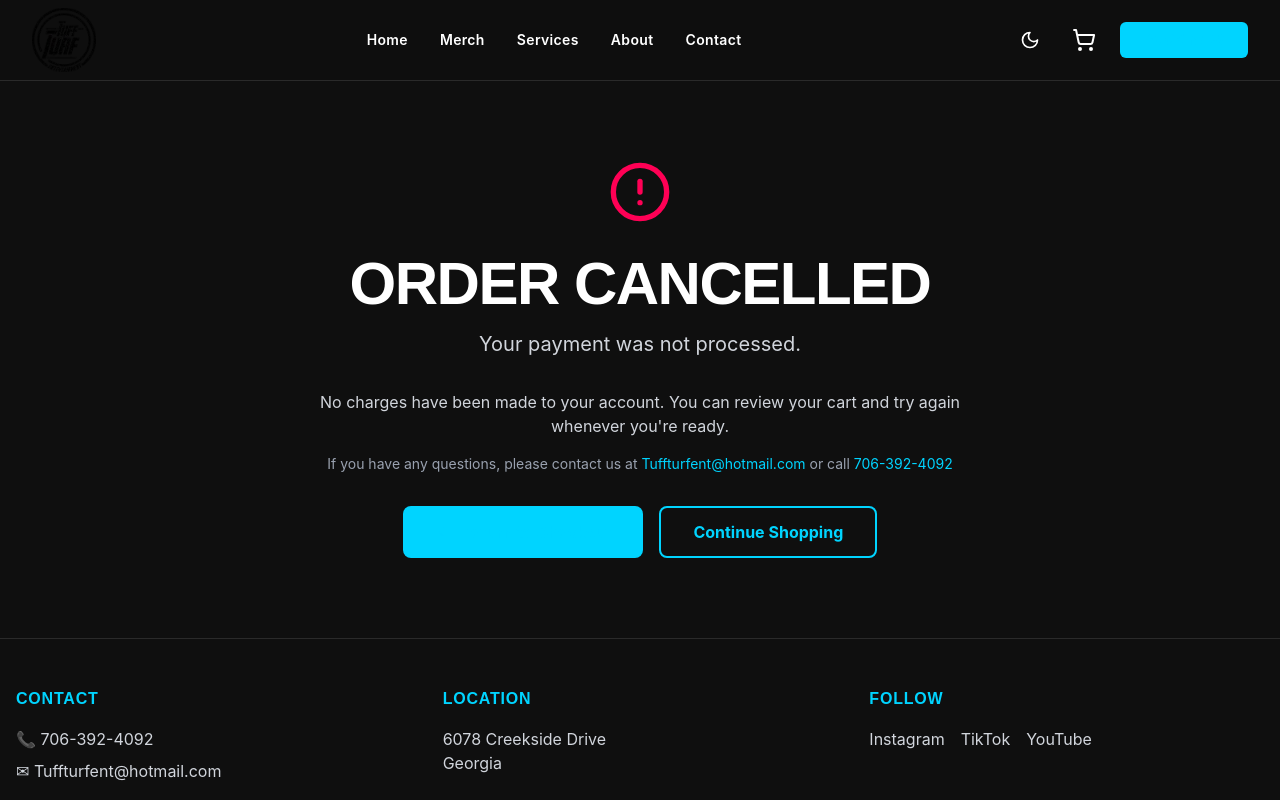
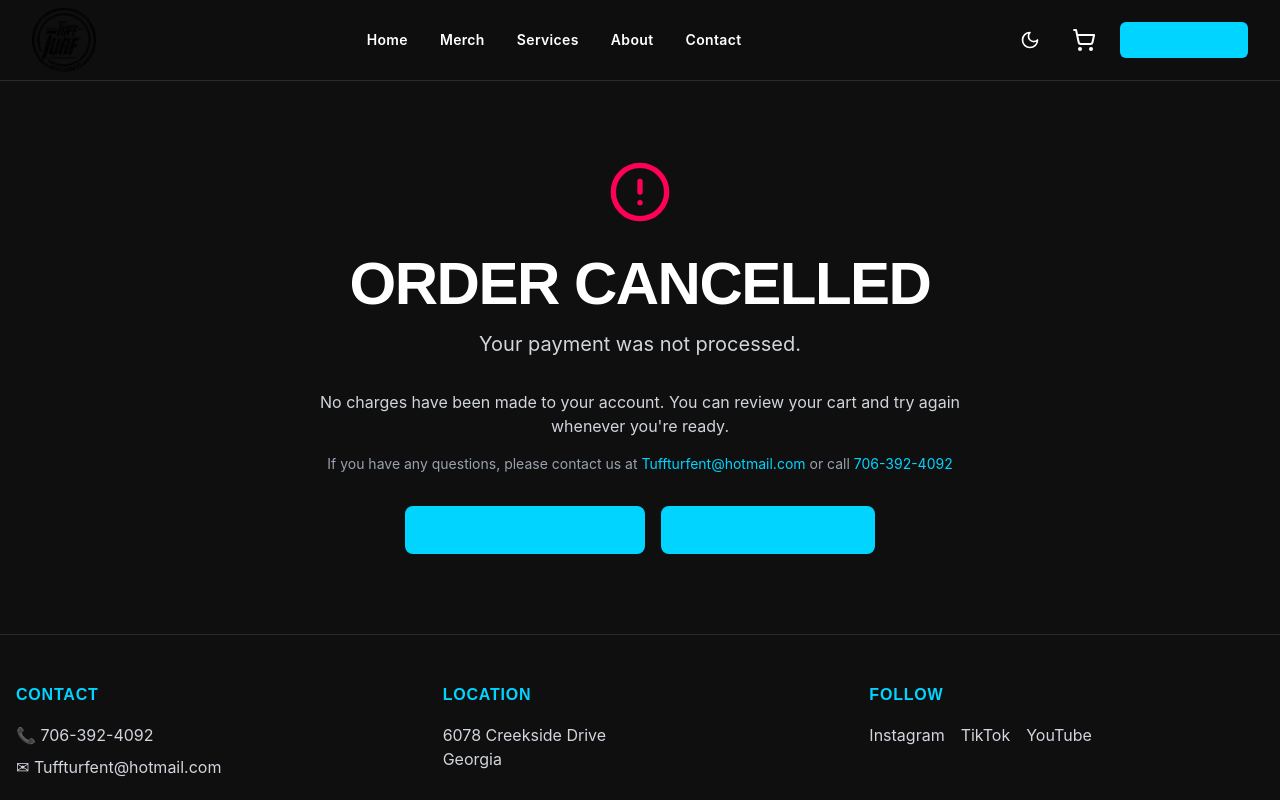
Before and after one commit to davisbryan595-lang/tuff-turf, a Next.js app: page /checkout/cancel in a window 1280 px wide. Shown: the top 800 px of the page. Built offline with nearby package versions, Linux system fonts and the light colour scheme.

Commit message:
completionId: cgen-1d8fc4d60f044af3a2b7acad3976fbe4
cgen-1d8fc4d60f044af3a2b7acad3976fbe4

```diff
--- a/app/checkout/cancel/page.tsx
+++ b/app/checkout/cancel/page.tsx
@@ -44,7 +44,7 @@ export default function CheckoutCancel() {
             </Link>
             <Link
               href="/merch"
-              className="px-8 py-3 border-2 border-accent text-accent font-bold rounded-lg hover:bg-accent/10 transition-all"
+              className="px-8 py-3 bg-accent text-primary font-bold rounded-lg hover:shadow-[0_0_20px_rgba(0,212,255,0.6)] transition-all"
             >
               Continue Shopping
             </Link>
```
